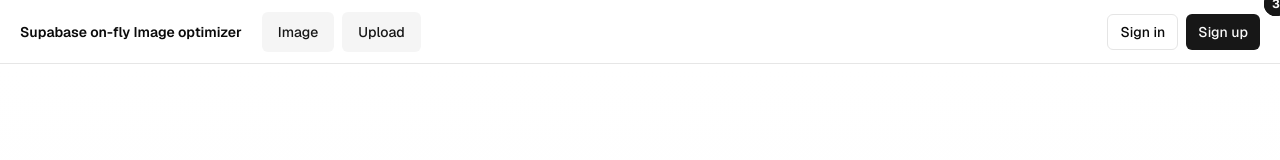
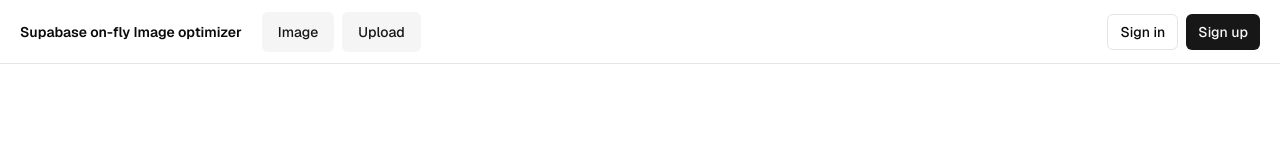
Before and after one commit to gambhirsharma/OnFly-Image-Optimization, a Next.js app: page / in a window 1280 px wide. Shown: the top 160 px of the page. Built offline with nearby package versions, Linux system fonts and the light colour scheme; no server answers.

Commit message:
chore(ui): fix the number thing in top left nav

```diff
--- a/app/page.tsx
+++ b/app/page.tsx
@@ -84,9 +84,6 @@
             <div className="flex flex-col items-center space-y-4 text-center">
               <div className="flex h-16 w-16 items-center justify-center rounded-full bg-primary/10">
                 <Upload className="h-8 w-8 text-primary" />
-                <span className="absolute -top-2 -right-2 flex h-6 w-6 items-center justify-center rounded-full bg-primary text-xs font-bold text-primary-foreground">
-                  1
-                </span>
               </div>
               <h3 className="text-xl font-bold">Upload Your Image</h3>
               <p className="text-muted-foreground">
@@ -96,9 +93,6 @@
             <div className="flex flex-col items-center space-y-4 text-center">
               <div className="flex h-16 w-16 items-center justify-center rounded-full bg-primary/10">
                 <Sliders className="h-8 w-8 text-primary" />
-                <span className="absolute -top-2 -right-2 flex h-6 w-6 items-center justify-center rounded-full bg-primary text-xs font-bold text-primary-foreground">
-                  2
-                </span>
               </div>
               <h3 className="text-xl font-bold">Add URL Parameters</h3>
               <p className="text-muted-foreground">
@@ -108,9 +102,6 @@
             <div className="flex flex-col items-center space-y-4 text-center">
               <div className="flex h-16 w-16 items-center justify-center rounded-full bg-primary/10">
                 <Download className="h-8 w-8 text-primary" />
-                <span className="absolute -top-2 -right-2 flex h-6 w-6 items-center justify-center rounded-full bg-primary text-xs font-bold text-primary-foreground">
-                  3
-                </span>
               </div>
               <h3 className="text-xl font-bold">Use Optimized Image</h3>
               <p className="text-muted-foreground">
```
